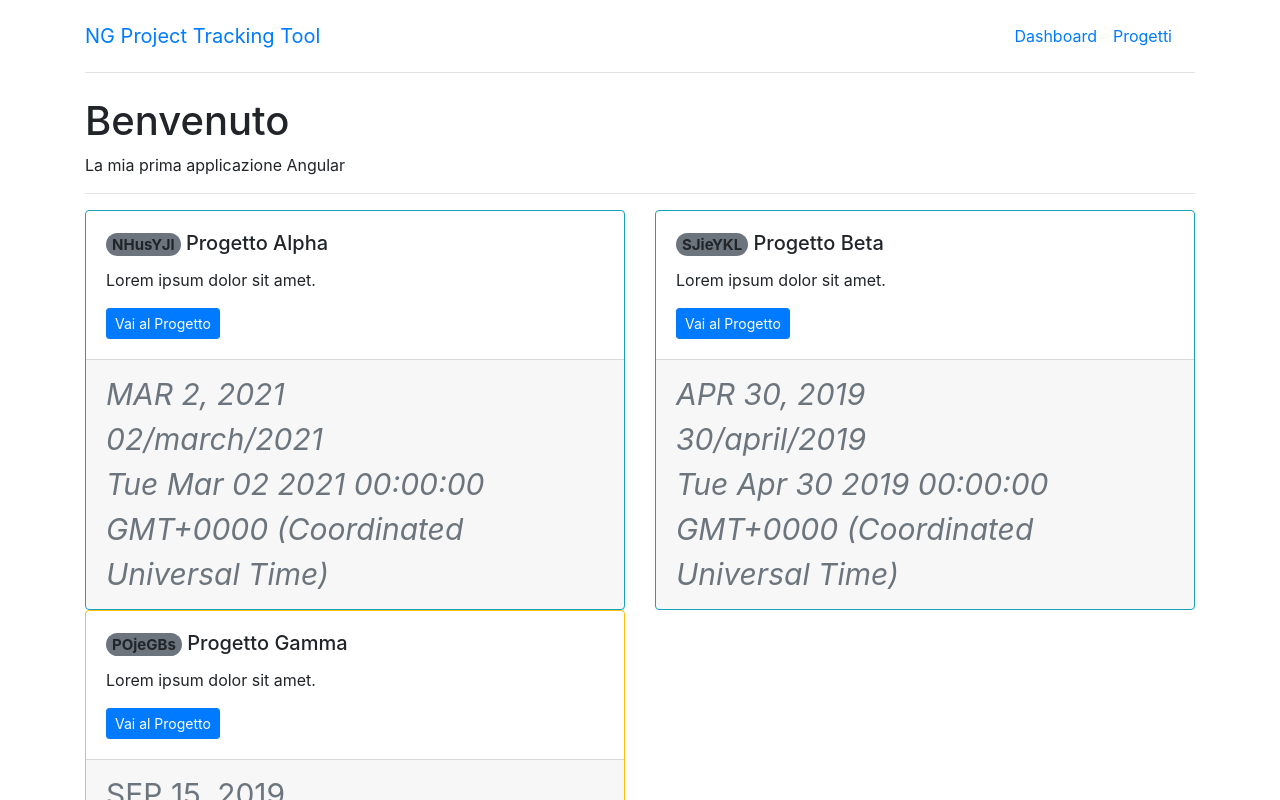
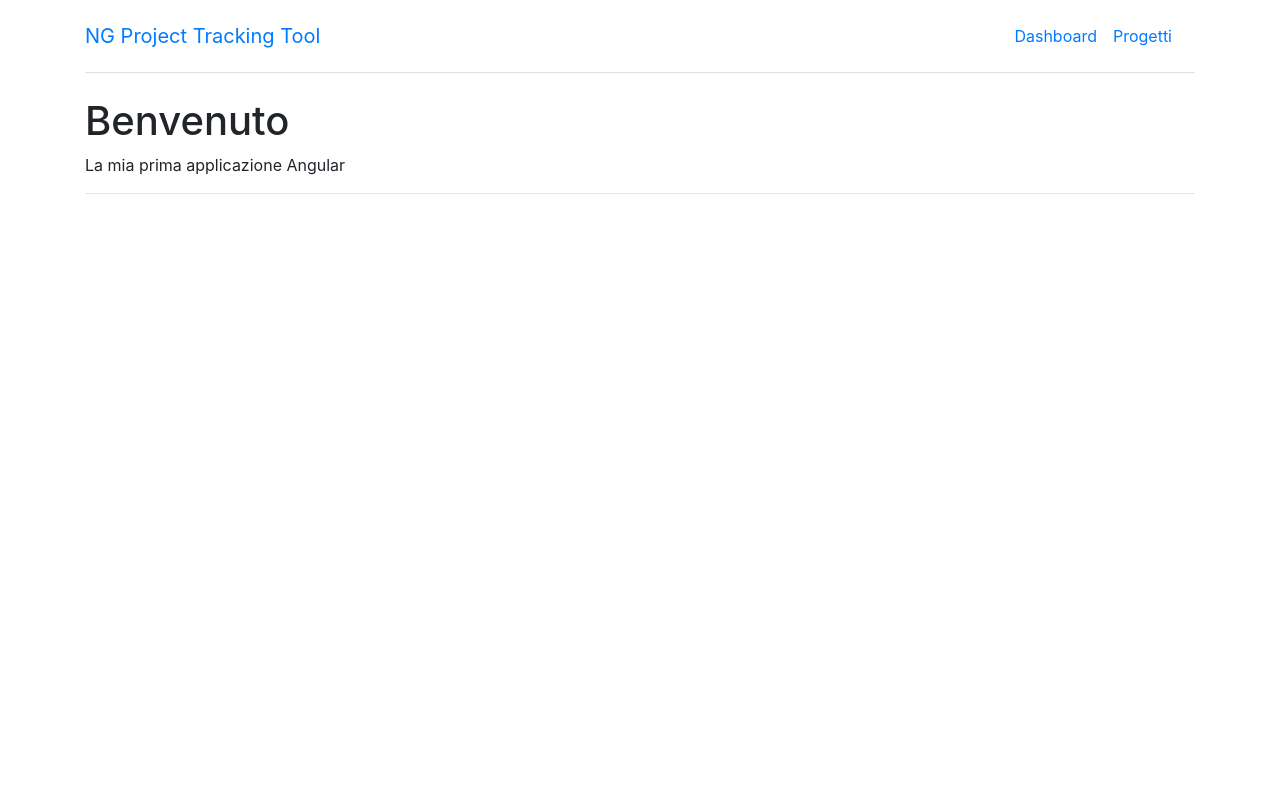
Before and after one commit to paolomax/progetto-prof-angular-corso, an Angular app: page / in a window 1280 px wide. Shown: the top 800 px of the page. Built offline with nearby package versions, Linux system fonts and the light colour scheme.

Commit message:
add router-outlet

```diff
--- a/src/app/app.component.html
+++ b/src/app/app.component.html
@@ -14,5 +14,7 @@
     <h1>Benvenuto</h1>
     <p>La mia prima applicazione Angular</p>
     <hr>
-    <ngprj-project-container></ngprj-project-container>
+    <router-outlet>
+
+    </router-outlet>
 </div>
```
